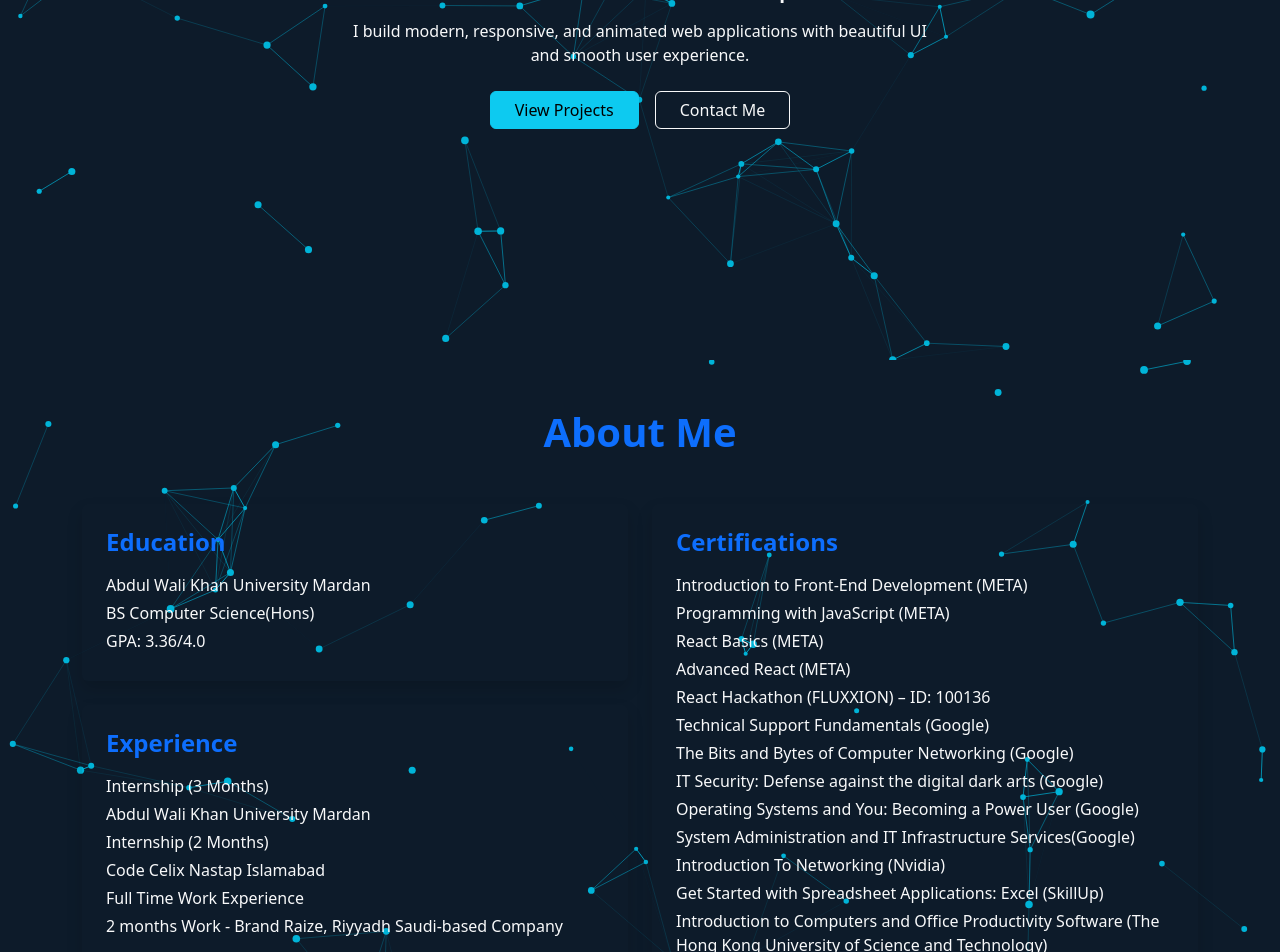
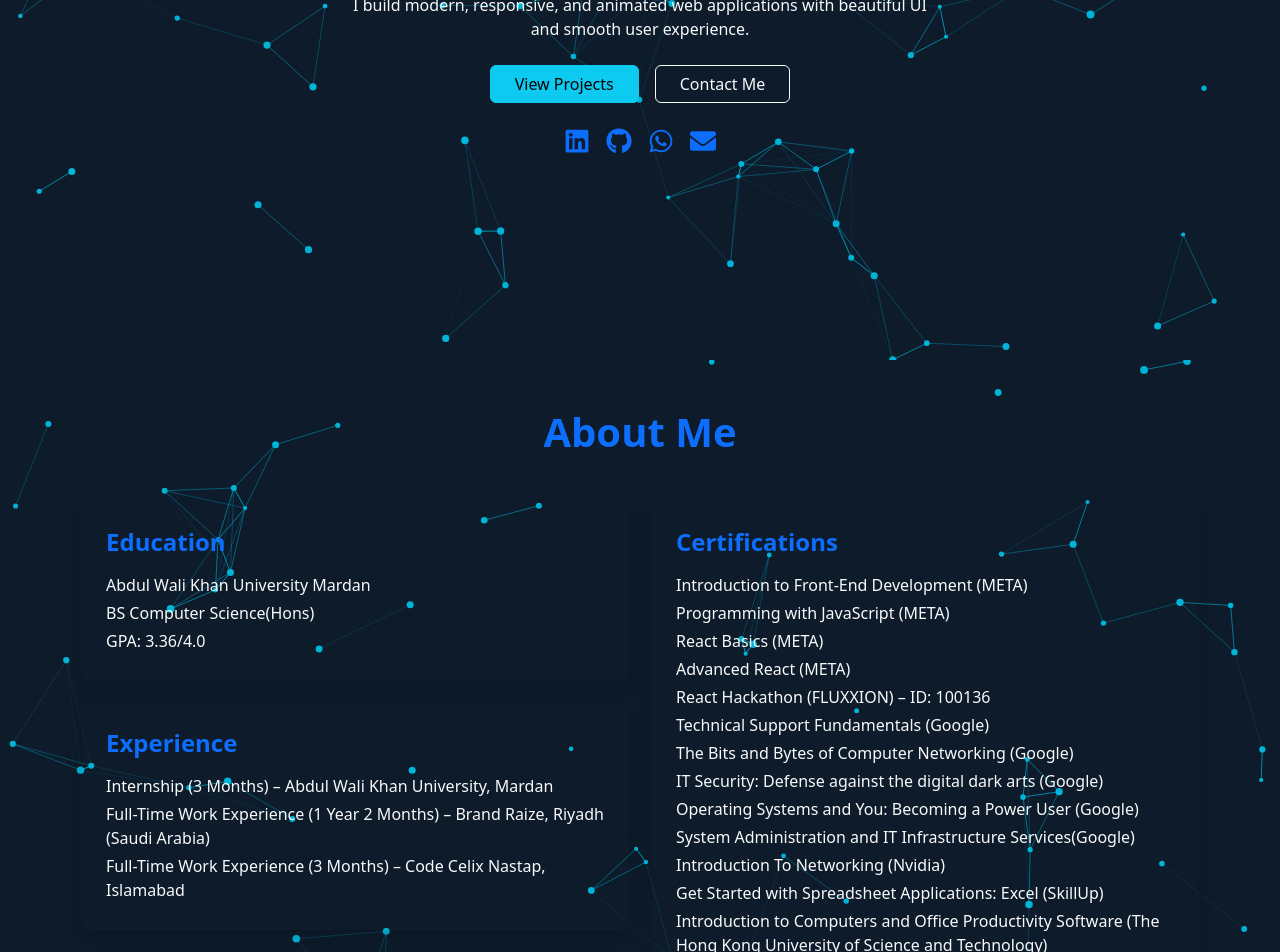
Before and after one commit to Shahab-Zada/Portfolio, a Next.js app: page / in a window 1280 px wide. Shown: the part 440-1392 px from the top of the page. Built offline with nearby package versions, Linux system fonts and the light colour scheme.

Commit message:
Added some text to the contact page and also add social links in hero page

```diff
--- a/app/Components/About.jsx
+++ b/app/Components/About.jsx
@@ -95,14 +95,12 @@
     "GPA: 3.36/4.0",
   ];
 
-  const experience = [
-    "Internship (3 Months)",
-    " Abdul Wali Khan University Mardan",
-    "Internship (2 Months)" ,
-     "Code Celix Nastap Islamabad",
-    "Full Time Work Experience",
-    "2 months Work - Brand Raize, Riyyadh Saudi-based Company",
-  ];
+ const experience = [
+  "Internship (3 Months) – Abdul Wali Khan University, Mardan",
+  "Full-Time Work Experience (1 Year 2 Months) – Brand Raize, Riyadh (Saudi Arabia)",
+  "Full-Time Work Experience (3 Months) – Code Celix Nastap, Islamabad",
+
+];
 
   const certifications = [
     "Introduction to Front-End Development (META) - https://coursera.org/verify/FPM4K7R9WQ9A",
--- a/app/Components/Contact.jsx
+++ b/app/Components/Contact.jsx
@@ -107,14 +107,25 @@
       />
 
       <div className="container position-relative" style={{ zIndex: 2 }}>
+        {/* ✨ Intro Text */}
         <motion.h1
-          className="text-center fw-bold mb-4"
-          style={{ color: "#e0e1dd" }}
+          className="text-center fw-bold mb-3"
+          style={{ color: "#e0e1dd", letterSpacing: "1px" }}
           initial={{ opacity: 0 }}
           animate={{ opacity: 1 }}
         >
           Contact Me
         </motion.h1>
+
+        <motion.p
+          className="text-center mb-5"
+          style={{ color: "#aab3c5", maxWidth: "600px", margin: "0 auto" }}
+          initial={{ opacity: 0 }}
+          animate={{ opacity: 1 }}
+        >
+          Have a project idea, collaboration, or just want to say hello?
+          I'm always open to discussing new opportunities and creative work.
+        </motion.p>
 
         <div className="row justify-content-center">
           <div className="col-md-8">
@@ -130,9 +141,16 @@
               initial={{ y: 40, opacity: 0 }}
               whileInView={{ y: 0, opacity: 1 }}
             >
-              <h4 className="text-center mb-4" style={{ color: "#e0e1dd" }}>
-                Send Message
+              {/* Form Heading */}
+              <h4 className="text-center mb-2" style={{ color: "#e0e1dd" }}>
+                Let’s Work Together 🚀
               </h4>
+              <p
+                className="text-center mb-4"
+                style={{ color: "#aab3c5", fontSize: "14px" }}
+              >
+                Fill out the form below and I’ll get back to you as soon as possible.
+              </p>
 
               <form
                 ref={formRef}
@@ -166,15 +184,30 @@
                   style={{ borderBottom: "1px solid #778da9" }}
                 ></textarea>
 
-                <button className="btn btn-outline-light fw-bold">
-                  Send
+                <button
+                  className="btn fw-bold"
+                  style={{
+                    background: "#415a77",
+                    color: "#fff",
+                    borderRadius: "30px",
+                    padding: "10px",
+                    transition: "0.3s",
+                  }}
+                >
+                  Send Message
                 </button>
               </form>
+
+              <p
+                className="text-center mt-4"
+                style={{ color: "#778da9", fontSize: "13px" }}
+              >
+                Prefer direct contact? Reach out via social links below.
+              </p>
             </motion.div>
 
             {/* 🔗 Social Icons */}
             <div className="d-flex justify-content-center gap-4 mt-5 flex-wrap">
-
               <motion.div
                 whileHover={{ scale: 1.2 }}
                 className="icon-box"
@@ -185,7 +218,7 @@
                   )
                 }
               >
-                <FaLinkedin size={26}  color="white"/>
+                <FaLinkedin size={26} color="white" />
               </motion.div>
 
               <motion.div
@@ -195,7 +228,7 @@
                   window.open("https://wa.me/923199001379", "_blank")
                 }
               >
-                <FaWhatsapp size={26}  color="white" />
+                <FaWhatsapp size={26} color="white" />
               </motion.div>
 
               <motion.div
@@ -205,7 +238,7 @@
                   window.open("https://github.com/Shahab-Zada", "_blank")
                 }
               >
-                <FaGithub size={26}  color="white"/>
+                <FaGithub size={26} color="white" />
               </motion.div>
 
               <motion.div
@@ -215,10 +248,9 @@
                   (window.location.href = "mailto:shahabzada302@gmail.com")
                 }
               >
-                <FaEnvelope size={26}  color="white"/>
+                <FaEnvelope size={26} color="white" />
               </motion.div>
             </div>
-
           </div>
         </div>
       </div>
--- a/app/Components/Hero.jsx
+++ b/app/Components/Hero.jsx
@@ -3,6 +3,7 @@
 import { useEffect, useRef } from "react";
 import { motion } from "framer-motion";
 import { Link } from "react-scroll";
+import { FaLinkedin, FaGithub, FaWhatsapp, FaEnvelope } from "react-icons/fa";
 
 export default function Hero() {
   const canvasRef = useRef(null);
@@ -11,7 +12,6 @@
     const canvas = canvasRef.current;
     const ctx = canvas.getContext("2d");
 
-    // Get hero section dimensions
     const hero = canvas.parentElement;
     let width = canvas.width = hero.offsetWidth;
     let height = canvas.height = hero.offsetHeight;
@@ -31,15 +31,12 @@
         this.vy = Math.random() * 1 - 0.5;
         this.size = 2 + Math.random() * 2;
       }
-
       move() {
         this.x += this.vx;
         this.y += this.vy;
-
         if (this.x > width || this.x < 0) this.vx *= -1;
         if (this.y > height || this.y < 0) this.vy *= -1;
       }
-
       draw() {
         ctx.fillStyle = "#00b4d8";
         ctx.beginPath();
@@ -89,7 +86,6 @@
 
   return (
     <div className="hero-section d-flex align-items-center justify-content-center text-center">
-      {/* Canvas only inside hero */}
       <canvas
         ref={canvasRef}
         style={{
@@ -102,7 +98,6 @@
         }}
       />
 
-      {/* Hero content */}
       <div className="container">
         <motion.h1
           className="display-3 fw-bold text-light"
@@ -134,7 +129,7 @@
         </motion.p>
 
         <motion.div
-          className="mt-4 d-flex gap-3 justify-content-center"
+          className="mt-4 d-flex gap-3 justify-content-center flex-wrap"
           initial={{ opacity: 0, y: 20 }}
           animate={{ opacity: 1, y: 0 }}
           transition={{ delay: 1 }}
@@ -159,6 +154,52 @@
             Contact Me
           </Link>
         </motion.div>
+
+        {/* Social Links */}
+        <motion.div
+          className="mt-4 d-flex gap-3 justify-content-center"
+          initial={{ opacity: 0, y: 20 }}
+          animate={{ opacity: 1, y: 0 }}
+          transition={{ delay: 1.3 }}
+        >
+          <motion.a
+            whileHover={{ scale: 1.2 }}
+            href="https://www.linkedin.com/in/muhammad-shahab-zada-134823348/"
+            target="_blank"
+            rel="noopener noreferrer"
+            className="social-icon"
+          >
+            <FaLinkedin size={26} />
+          </motion.a>
+
+          <motion.a
+            whileHover={{ scale: 1.2 }}
+            href="https://github.com/Shahab-Zada"
+            target="_blank"
+            rel="noopener noreferrer"
+            className="social-icon"
+          >
+            <FaGithub size={26} />
+          </motion.a>
+
+          <motion.a
+            whileHover={{ scale: 1.2 }}
+            href="https://wa.me/923199001379"
+            target="_blank"
+            rel="noopener noreferrer"
+            className="social-icon"
+          >
+            <FaWhatsapp size={26} />
+          </motion.a>
+
+          <motion.a
+            whileHover={{ scale: 1.2 }}
+            href="mailto:shahabzada302@gmail.com"
+            className="social-icon"
+          >
+            <FaEnvelope size={26} />
+          </motion.a>
+        </motion.div>
       </div>
 
       <style jsx>{`
@@ -176,6 +217,25 @@
           -webkit-background-clip: text;
           -webkit-text-fill-color: transparent;
         }
+
+        .social-icon {
+          width: 50px;
+          height: 50px;
+          display: flex;
+          align-items: center;
+          justify-content: center;
+          border-radius: 50%;
+          background: rgba(27, 38, 59, 0.6);
+          border: 1px solid rgba(119, 141, 169, 0.3);
+          color: #00b4d8;
+          transition: 0.3s;
+        }
+
+        .social-icon:hover {
+          background: #00b4d8;
+          color: #0d1b2a;
+          transform: scale(1.2);
+        }
       `}</style>
     </div>
   );
```
